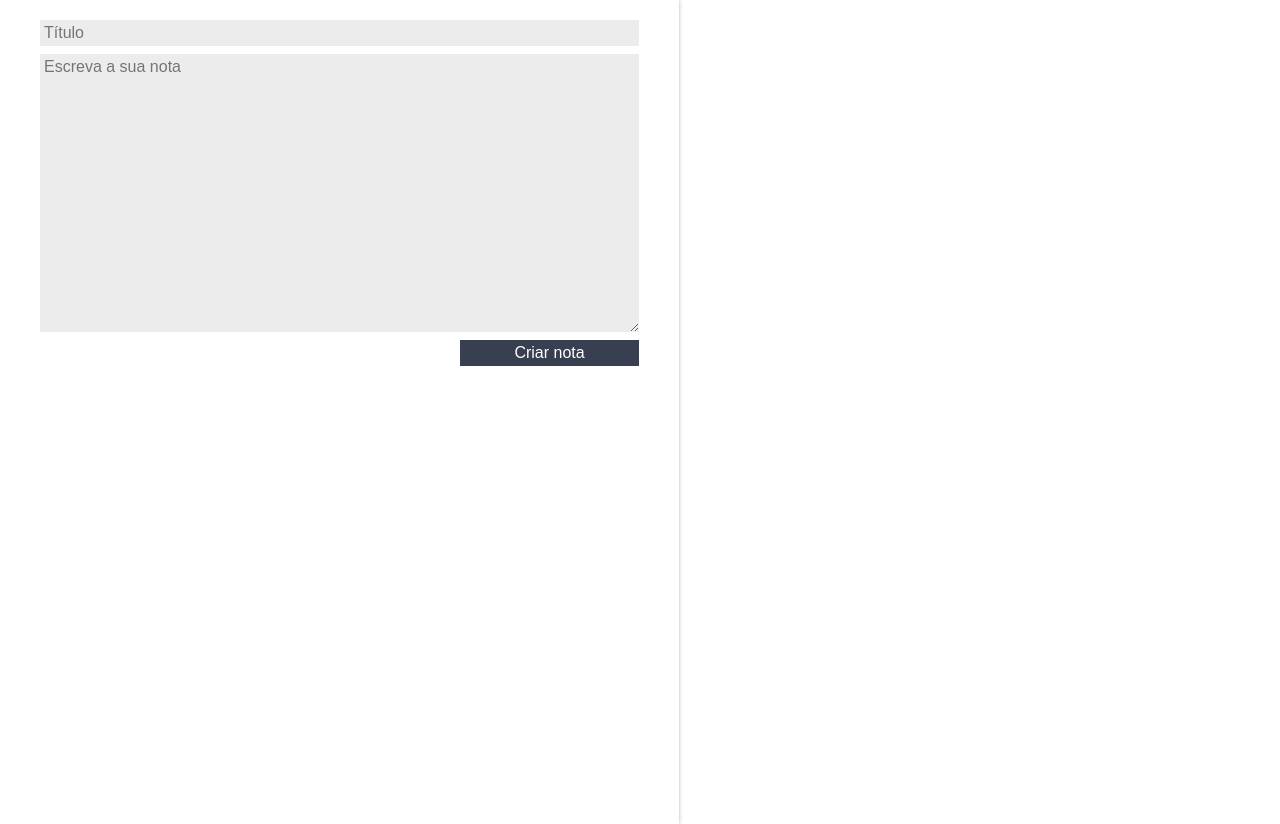
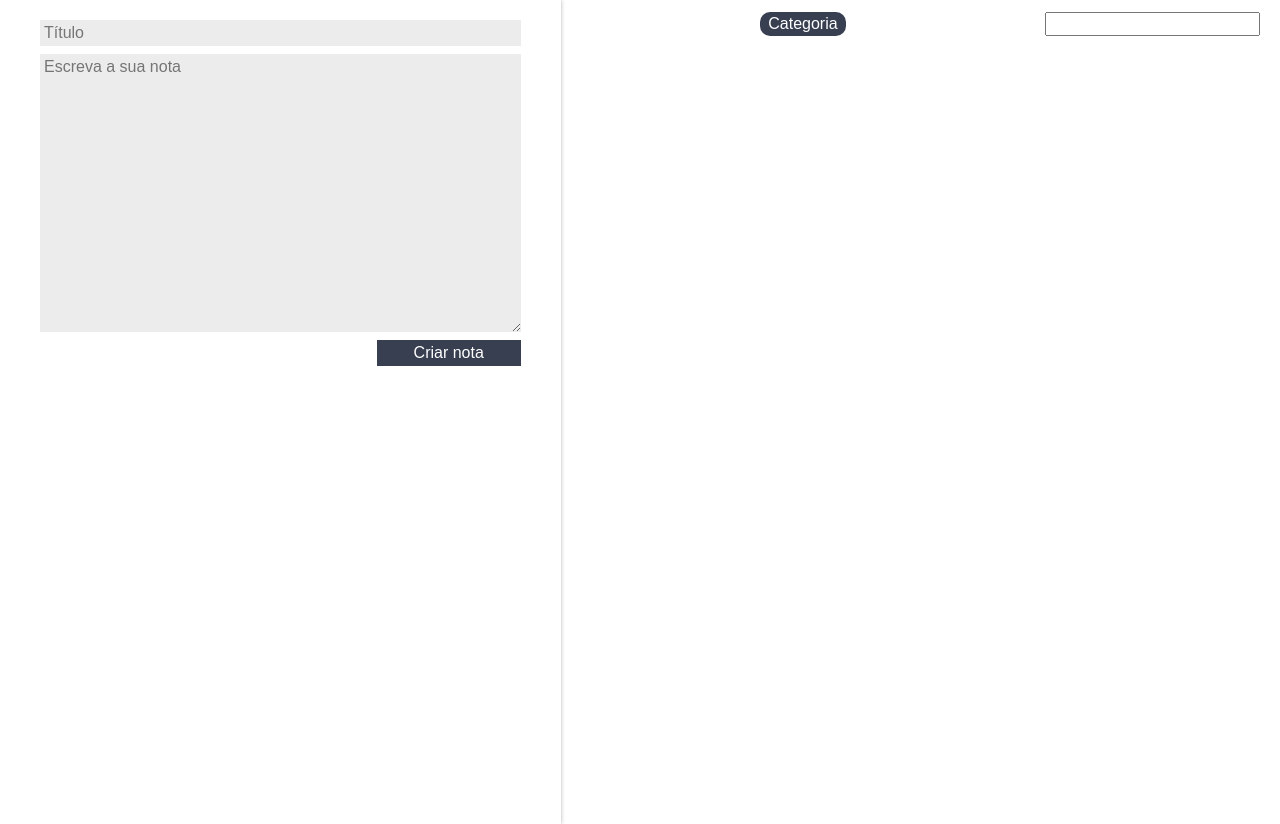
Before and after one commit to joaobispo2077/blank-notes, a React (Create React App) app: page / in a window 1280 px wide. Built offline with nearby package versions, Linux system fonts and the light colour scheme.

Commit message:
style: added category list css

```diff
--- a/src/App.js
+++ b/src/App.js
@@ -1,6 +1,7 @@
 import React, { Component } from 'react';
 import NotesForm from './components/NotesForm';
 import NotesList from './components/NotesList';
+import CategoryList from './components/CategoryList';
 
 import './assets/css/global.css';
 import './assets/css/reset.css';
@@ -13,24 +14,30 @@ class App extends Component {
     };
   }
 
-  createNote(title, text){
-    const note = {title, text};
+  createNote(title, text) {
+    const note = { title, text };
     const notes = [...this.state.notes, note];
-    this.setState({notes});
+    this.setState({ notes });
   }
 
-  deleteNote(index){
+  deleteNote(index) {
     let notes = this.state.notes;
-    notes.splice(index,1);
-    this.setState({notes});
+    notes.splice(index, 1);
+    this.setState({ notes });
   }
-  render(){
+  render() {
     return (
       <section className="content">
-        <NotesForm createNote={this.createNote.bind(this)}/>
-        <NotesList removeNote={this.deleteNote.bind(this)}
-         notes={this.state.notes}
+        <NotesForm
+          createNote={this.createNote.bind(this)}
         />
+        <main className="main-content">
+          <CategoryList />
+          <NotesList
+            removeNote={this.deleteNote.bind(this)}
+            notes={this.state.notes}
+          />
+        </main>
       </section>
     );
   }
--- a/src/assets/css/global.css
+++ b/src/assets/css/global.css
@@ -9,3 +9,7 @@
   --fundo: #ffffff;
   --fundo-detalhes: #ececec;
 }
+
+.main-content {
+  flex-grow: 3;
+}
--- /dev/null
+++ b/src/components/CategoryList/index.css
@@ -0,0 +1,21 @@
+.category-list{
+  display: flex;
+  flex-direction: row;
+  margin-top: 12px;
+}
+.category-list_list{
+  flex: 1;
+  display: flex;
+  flex-direction: row;
+  justify-content: space-evenly;
+}
+.category-list_item{
+  background-color: var(--secundaria);
+  color: white;
+  padding: 4px 8px;
+  border-radius: 10px;
+  font-family: Arial, Helvetica, sans-serif;
+}
+.category-list_input{
+  margin-right: 20px;
+}
--- /dev/null
+++ b/src/components/CategoryList/index.jsx
@@ -0,0 +1,18 @@
+import React, { Component } from 'react';
+import './index.css';
+
+class CategoryList extends Component {
+  state = {  }
+  render() {
+    return (
+    <section className="category-list">
+      <ul className="category-list_list">
+        <li className="category-list_item">Categoria</li>
+      </ul>
+      <input className="category-list_input" type="text" />
+    </section>
+    );
+  }
+}
+
+export default CategoryList;
--- a/src/components/NotesForm/index.jsx
+++ b/src/components/NotesForm/index.jsx
@@ -24,13 +24,13 @@ class NotesForm extends Component {
   }
 
   render() {
-    return(
+    return (
       <form onSubmit={this._handleCreateNote.bind(this)} className="notes-form">
         <input
           onChange={this._handleChangeTitle.bind(this)}
           className="notes-form_input" type="text" placeholder="Título"
         />
-        <textarea onChange={this._handleChangeText.bind(this)} rows={15} className="notes-form_input" placeholder="Escreva a sua nota"/>
+        <textarea onChange={this._handleChangeText.bind(this)} rows={15} className="notes-form_input" placeholder="Escreva a sua nota" />
 
         <button className="notes-form_input notes-form_submit">Criar nota</button>
       </form>
```
Also changed, not shown: src/components/NoteCard/index.jsx (line endings or trailing spaces), src/components/NotesList/index.jsx (indentation only).
